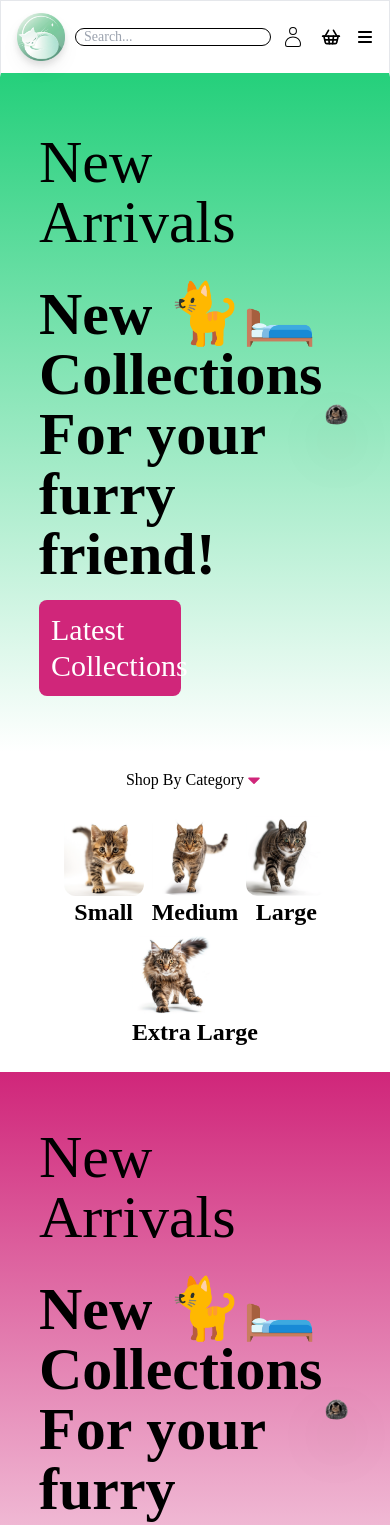
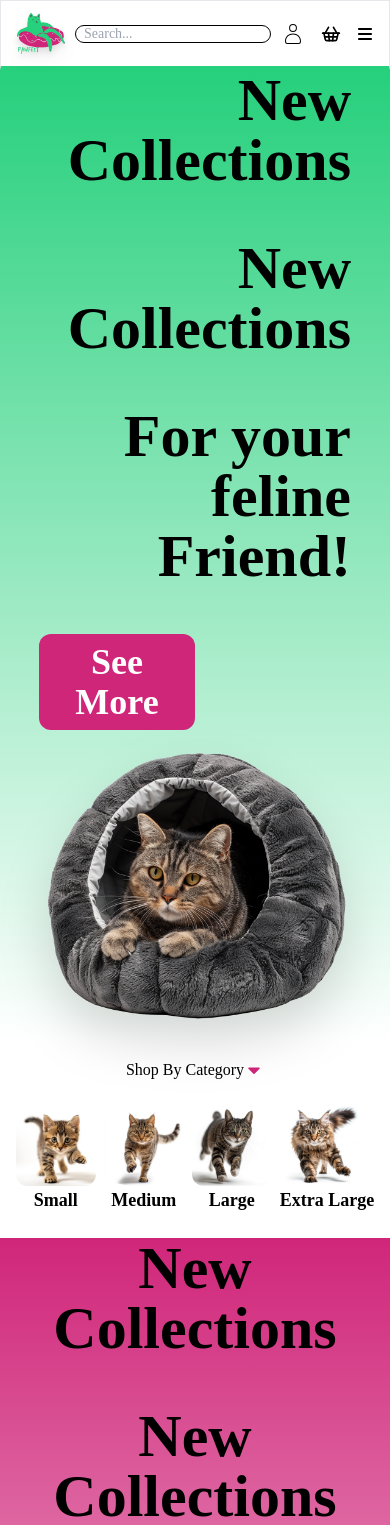
Before and after one commit to jack-king1/244001-Jack-Ecommerce, a React (Create React App) app in the folder pawfectecom/: page / in a window 390 px wide. Shown: the top 1525 px of the page. Built offline with nearby package versions, Linux system fonts and the light colour scheme.

Commit message:
hero banner responsive on desktop

```diff
--- a/pawfectecom/package.json
+++ b/pawfectecom/package.json
@@ -7,6 +7,7 @@
     "@testing-library/react": "^13.4.0",
     "@testing-library/user-event": "^13.5.0",
     "decimal.js": "^10.4.3",
+    "prettier-plugin-tailwindcss": "^0.5.11",
     "react": "^18.2.0",
     "react-dom": "^18.2.0",
     "react-icons": "^5.0.1",
--- a/pawfectecom/src/Components/Banners/HeroBanner.js
+++ b/pawfectecom/src/Components/Banners/HeroBanner.js
@@ -7,26 +7,25 @@ function HeroBanner(props) {
         <div
             className={`flex flex-row min-h-[80vh] bg-gradient-to-b ${props.colone} justify-center`}
         >
-            <div className="flex w-4/5 justify-center items-center">
-                <div className="flex-1 text-6xl flex-col ">
-                    <div className="pb-8">New Arrivals</div>
-                    <div className="font-bold">New 🐈🛏️ </div>
-                    <div className="font-bold">Collections</div>
-                    <div className="font-bold">For your furry friend!</div>
-                    <div className="mt-4">
-                        <button
-                            className={`${props.coltwo} text-white text-3xl w-1/2 p-3 rounded-lg text-left flex items-center justify-between`}
-                        >
-                            Latest Collections <FaArrowRight />
-                        </button>
-                    </div>
+            <div
+                className={`flex flex-col-reverse h-f w-4/5 xl:flex-row ${props.reverse ? "xl:flex-row-reverse" : "xl:flex-row"}`}
+            >
+                <div className="flex-1 flex items-center justify-center">
+                    <img
+                        className="object-contain w-full drop-shadow-2xl md:w-2/3 "
+                        src="Images/herocat.png"
+                    ></img>
                 </div>
-                <div className="flex-1 flex justify-center items-center">
-                    <div className="w-4/5">
-                        <img
-                            className="object-contain drop-shadow-2xl"
-                            src="Images/herocat.png"
-                        ></img>
+                <div
+                    className={`flex-1 text-center text-6xl flex flex-col gap-12 font-bold justify-center md:${props.reverse ? "items-start text-left" : "items-end text-right"}`}
+                >
+                    <div>New Collections</div>
+                    <div>New Collections</div>
+                    <div>For your feline Friend!</div>
+                    <div
+                        className={`${props.coltwo} w-1/2 p-2 text-white rounded-xl text-4xl text-center md:${props.reverse ? "mr-auto" : "ml-auto"} hover:cursor-pointer`}
+                    >
+                        See More
                     </div>
                 </div>
             </div>
--- a/pawfectecom/src/Components/Buttons/CategoryButton.js
+++ b/pawfectecom/src/Components/Buttons/CategoryButton.js
@@ -15,7 +15,7 @@ function CategoryButton(props) {
                 <img className="rounded-xl" src={props.info.image}></img>
             </div>
             {
-                <div className="text-center font-bold text-2xl">
+                <div className="text-center font-bold text-lg md:text-2xl">
                     {props.info.categoryname}
                 </div>
             }
--- a/pawfectecom/src/Components/Navbar.js
+++ b/pawfectecom/src/Components/Navbar.js
@@ -32,7 +32,7 @@ function Navbar() {
             >
                 <img
                     className="w-12 md:w-28 md:h-28 drop-shadow-lg"
-                    src="/logo.png"
+                    src="Images/logo3.png"
                 ></img>
             </div>
             <div className="flex-1 text-center w-4/5 justify-center items-center">
--- a/pawfectecom/src/Components/Pages/Home.js
+++ b/pawfectecom/src/Components/Pages/Home.js
@@ -11,10 +11,18 @@ function Home() {
         <div className="flex flex-col w-full scroll overflow-y-auto max-w-screen pb-10">
             <div className="bg-primary"></div>
             <div className="bg-secondary"></div>
-            <HeroBanner colone="from-primary" coltwo="bg-secondary" />
+            <HeroBanner
+                colone="from-primary"
+                coltwo="bg-secondary"
+                reverse={false}
+            />
             <CategoryHeader text="Shop By Category" />
             <CatgegoryDisplay categories={sizecategories} />
-            <HeroBanner colone="from-secondary" coltwo="bg-primary" />
+            <HeroBanner
+                colone="from-secondary"
+                coltwo="bg-primary"
+                reverse={true}
+            />
             <CategoryHeader text="Shop By Style" />
             <CatgegoryDisplay categories={stylecategories} />
         </div>
```
Also changed, not shown: pawfectecom/public/Images/logo3.png (added), 1 other file (tests, documents, lock files or other folders).
